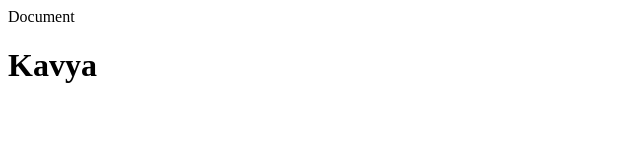
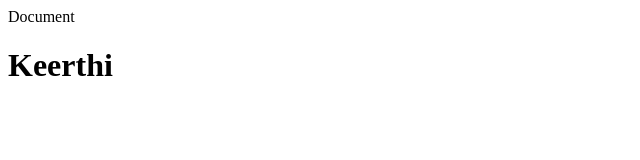
Before and after one commit to KavyaSivasamy/Sample_repo, a plain HTML site: page Index.html in a window 1280 px wide. Shown: the full height of the page, 0-640 px from the left. Drawn offline with Linux system fonts and the light colour scheme.

Commit message:
changed the full name

```diff
--- a/Index.html
+++ b/Index.html
@@ -4,6 +4,6 @@
 </title> Document </title>
 </head>
 <body>
-    <h1> Kavya</h1>
+    <h1> Keerthi</h1>
 </body>
 </html>
```
